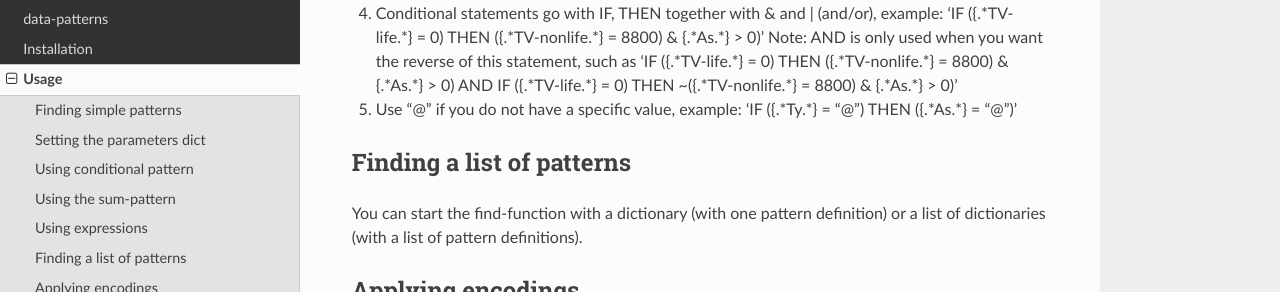
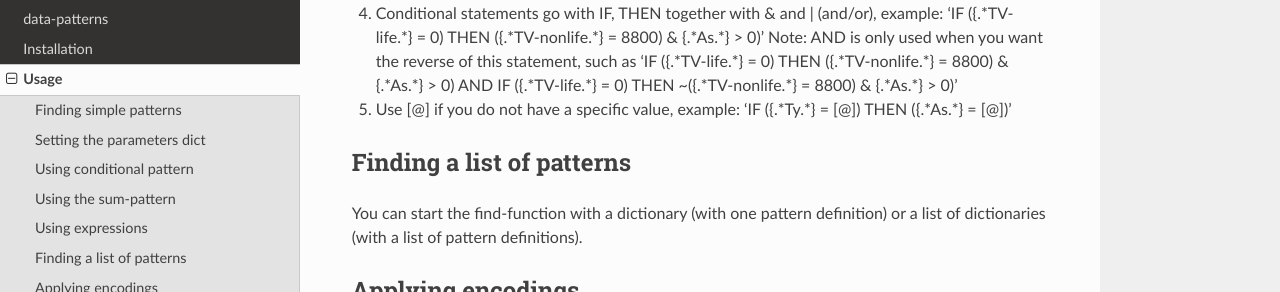
Before and after one commit to DeNederlandscheBank/data-patterns, a Sphinx documentation site: the page built from docs/usage.rst, in a window 1280 px wide and 900 px high, scrolled down 4130 px. Shown: the part 158-450 px from the top of the window. Built offline with Sphinx 7.4.7 and the Read the Docs theme 2.0.0, drawn with Linux system fonts in a browser that asks for light colours.

```diff
--- a/docs/usage.rst
+++ b/docs/usage.rst
@@ -174,7 +174,7 @@ Expressions can be written as followed:
 2. Columns are given with '{}', example: '{Assests} > 0'
 3. If you want to find matches with columns you can do '{.*}' (this will match all columns), example: '{.*TV.*} > 0' (will match TV-life and TV-nonlife)
 4. Conditional statements go with IF, THEN together with & and | (and/or), example: 'IF ({.*TV-life.*} = 0) THEN ({.*TV-nonlife.*} = 8800) & {.*As.*} > 0)' Note: AND is only used when you want the reverse of this statement, such as 'IF ({.*TV-life.*} = 0) THEN ({.*TV-nonlife.*} = 8800) & {.*As.*} > 0) AND IF ({.*TV-life.*} = 0) THEN ~({.*TV-nonlife.*} = 8800) & {.*As.*} > 0)'
-5. Use "@" if you do not have a specific value, example: 'IF ({.*Ty.*} = "@") THEN ({.*As.*} = "@")'
+5. Use [@] if you do not have a specific value, example: 'IF ({.*Ty.*} = [@]) THEN ({.*As.*} = [@])'
 
 
 Finding a list of patterns
```
